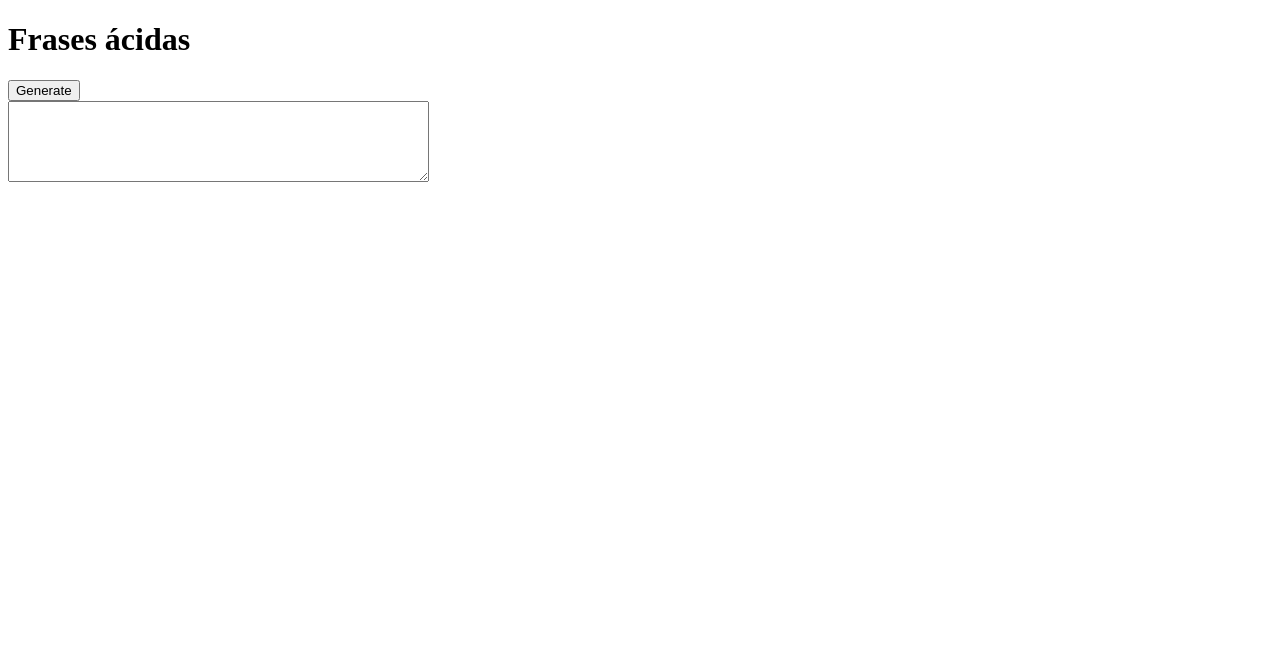
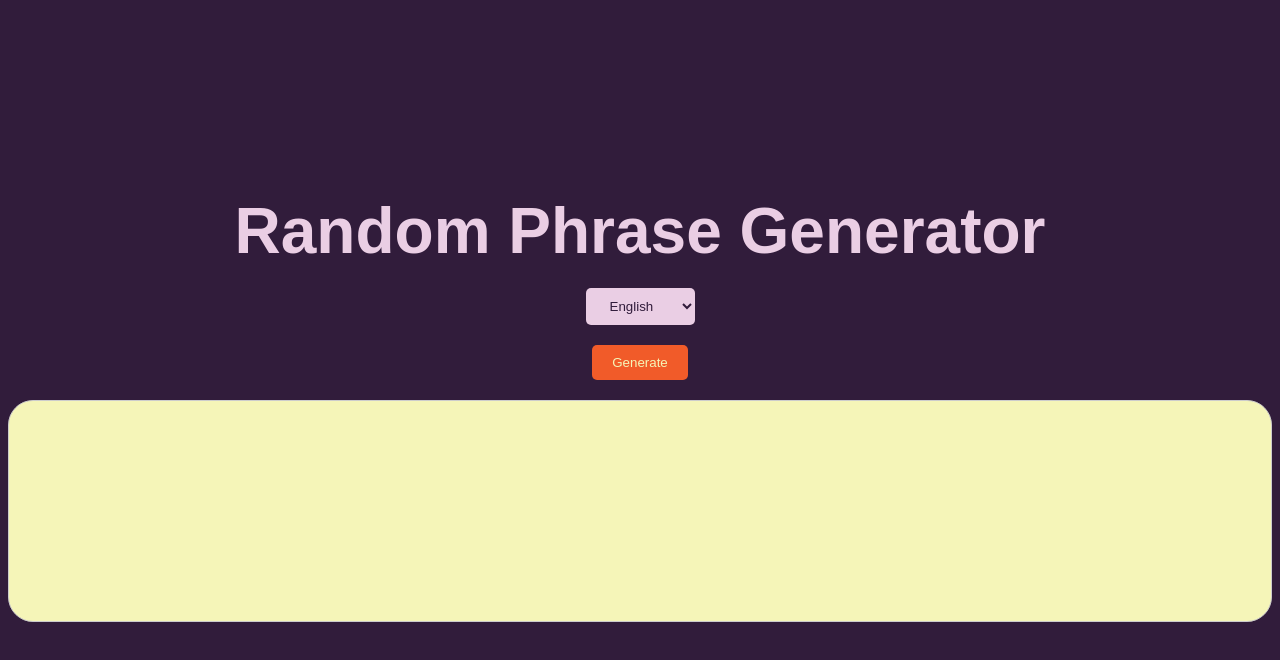
Before and after one commit to RomeroArias23/Message-generator-project, a plain HTML site: page index.html in a window 1280 px wide. Drawn offline with Linux system fonts and the light colour scheme; a web font is replaced by a local one.

Commit message:
2606 New changes

```diff
--- a/index.html
+++ b/index.html
@@ -4,23 +4,21 @@
     <meta charset="UTF-8">
     <meta http-equiv="X-UA-Compatible" content="IE=edge">
     <meta name="viewport" content="width=device-width, initial-scale=1.0">
-    <link src="./style.css">
+    <link rel="stylesheet" type="text/css" href="./style.css"/>
     <title>Frases ácidas</title>
 </head>
 <body>
-    <body>
   <div class="container">
-          <h1>Frases ácidas</h1>
+    <h1>Random Phrase Generator</h1>
+    <select id="languageSelect" onchange="changeLanguage()">
+      <option value="english">English</option>
+      <option value="spanish">Español</option>
+    </select>
     <button onclick="generatePhrase()">Generate</button>
     <div class="output">
       <textarea id="phraseOutput" rows="5" cols="50" readonly></textarea>
     </div>
   </div>
-
-        <script>
-          function generatePhrase() {
-            // Generate random phrase here and update the textarea
-          }
-        </script>
+        <script src="./index.js"></script>
 </body>
 </html>
--- a/index.js
+++ b/index.js
@@ -0,0 +1,35 @@
+/*English Random phrases generator*/
+
+function generatePhrase() {
+    var language = document.getElementById('languageSelect').value;
+
+    var subjects = [];
+    var verbs = [];
+    var objects = [];
+    var complements = [];
+
+    if (language === 'english') {
+      subjects = ['The world', 'Life', 'Money', 'Technology'];
+      verbs = ['improves', 'solves', 'simplifies', 'enhances'];
+      objects = ['all our problems', 'nothing', 'absolutely everything', 'the meaning of existence'];
+      complements = ['with ease', 'in theory', 'for the chosen few', 'while complicating everything else'];
+    } else if (language === 'spanish') {
+      subjects = ['El mundo', 'La vida', 'El dinero', 'La tecnología'];
+      verbs = ['mejora', 'soluciona', 'simplifica', 'mejora'];
+      objects = ['todos nuestros problemas', 'nada', 'absolutamente todo', 'el sentido de la existencia'];
+      complements = ['fácilmente', 'en teoría', 'para unos pocos elegidos', 'complicando todo lo demás'];
+    }
+
+    var randomSubject = subjects[Math.floor(Math.random() * subjects.length)];
+    var randomVerb = verbs[Math.floor(Math.random() * verbs.length)];
+    var randomObject = objects[Math.floor(Math.random() * objects.length)];
+    var randomComplement = complements[Math.floor(Math.random() * complements.length)];
+
+    var phrase = randomSubject + ' ' + randomVerb + ' ' + randomObject + ' ' + randomComplement;
+    document.getElementById('phraseOutput').value = phrase;
+  }
+
+  function changeLanguage() {
+    // Reset the textarea when language is changed
+    document.getElementById('phraseOutput').value = '';
+  }
--- a/style.css
+++ b/style.css
@@ -1,15 +1,107 @@
 /*General*/
 
+/*Fonts*/
+@import url('https://fonts.googleapis.com/css2?family=Belanosima:wght@400;600&family=Great+Vibes&family=Montserrat:wght@400;600&display=swap');
+
 body {
-    font-family: Arial, sans-serif;
+  font-family: 'Belanosima', sans-serif;
+  background-color: #311C3B;
+  color: #EACEE4;
 }
+
 .container {
-    max-width: 600px;
-    margin: 0 auto;
-    padding: 20px;
+  display: flex;
+  flex-direction: column;
+  align-items: center;
+  justify-content: center;
+  height: 100vh;
 }
+
+h1, select, button, .output {
+  margin: 10px;
+}
+
+h1 {
+  font-size: 4em;
+}
+
+
+/*Phrase zone*/
 .output {
   border: 1px solid #ccc;
   padding: 10px;
   margin-bottom: 10px;
+  background-color: #F5F5B8;
+  color: #F15B29;
+  border-radius: 25px;
+  border-radius: 25px;
+  padding-left: 10px;
+  padding-right: 10px;
+  width: 100%;
+  box-sizing: border-box;
+  display: flex;
+  align-items: center;
+  justify-content: center;
 }
+
+.output textarea {
+  border: none;
+  outline: none;
+  resize: none;
+  padding-left: 10px;
+  padding-right: 10px;
+  background-color: #F5F5B8;
+  font-family: 'Belanosima', sans-serif;
+  text-align: center;
+  width: 100%;
+  height: 200px;
+  box-sizing: border-box;
+  font-size: 3em;
+  display: flex;
+  align-items: center;
+  justify-content: center;
+}
+
+/*Buttons*/
+button {
+  background-color: #F15B29;
+  color: #F5F5B8;
+  border: none;
+  padding: 10px 20px;
+  border-radius: 5px;
+  cursor: pointer;
+}
+
+button:hover {
+  background-color: #F5F5B8;
+  color: #311C3B;
+
+}
+
+#languageSelect {
+  color: #311C3B;
+  background-color: #EACEE4;
+  border: none;
+  padding: 10px 20px;
+  border-radius: 5px;
+  cursor: pointer;
+}
+
+#languageSelect:hover {
+  background-color: #F5F5B8;
+  color: #311C3B;
+}
+
+/*Mobile devices*/
+
+@media (max-width: 800px) {
+  .output textarea {
+    font-size: 1.5em;
+  }
+}
+
+@media (max-width: 600px) {
+  .output textarea {
+    font-size: 1em;
+  }
+}
```
Lines whose indentation alone changed are shown as unchanged.
